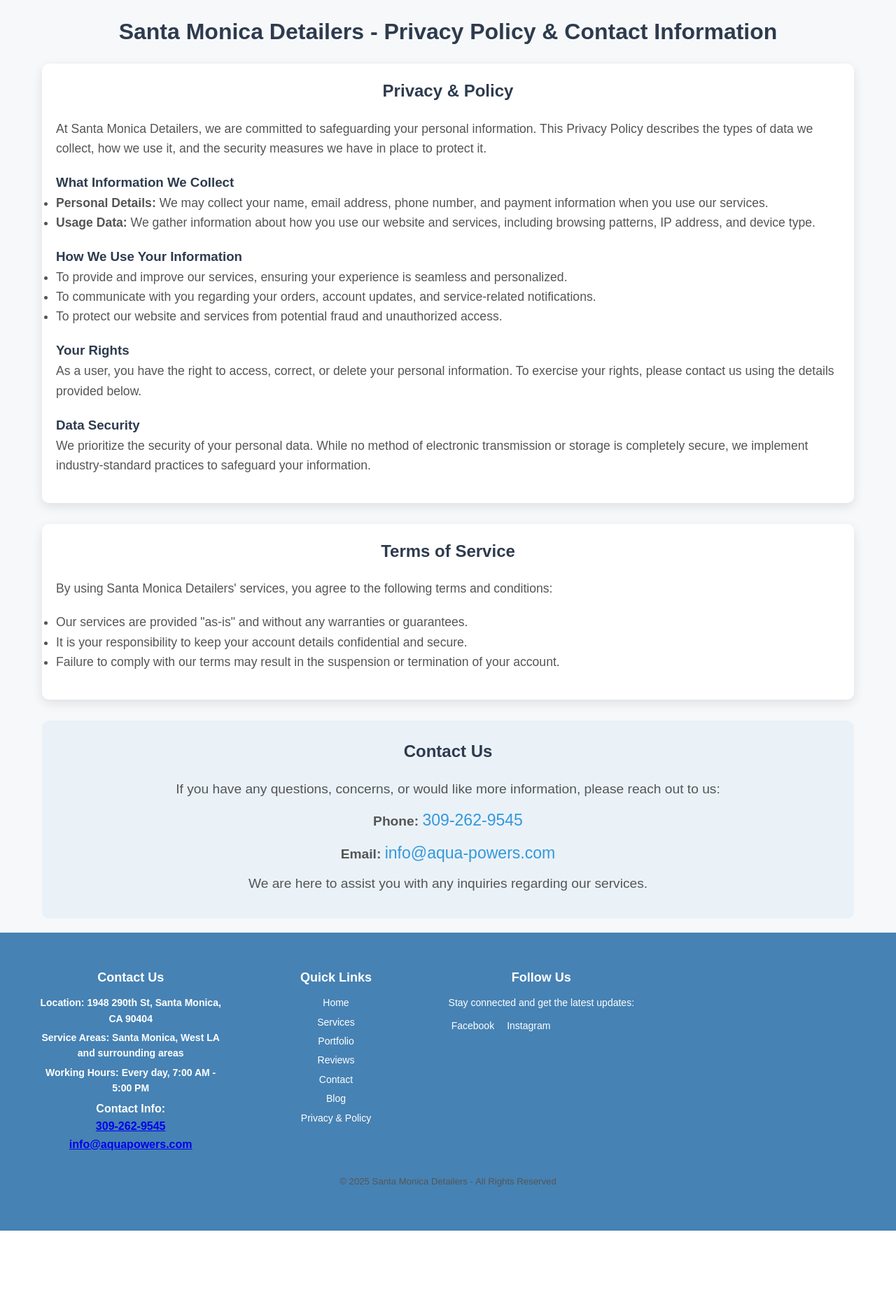
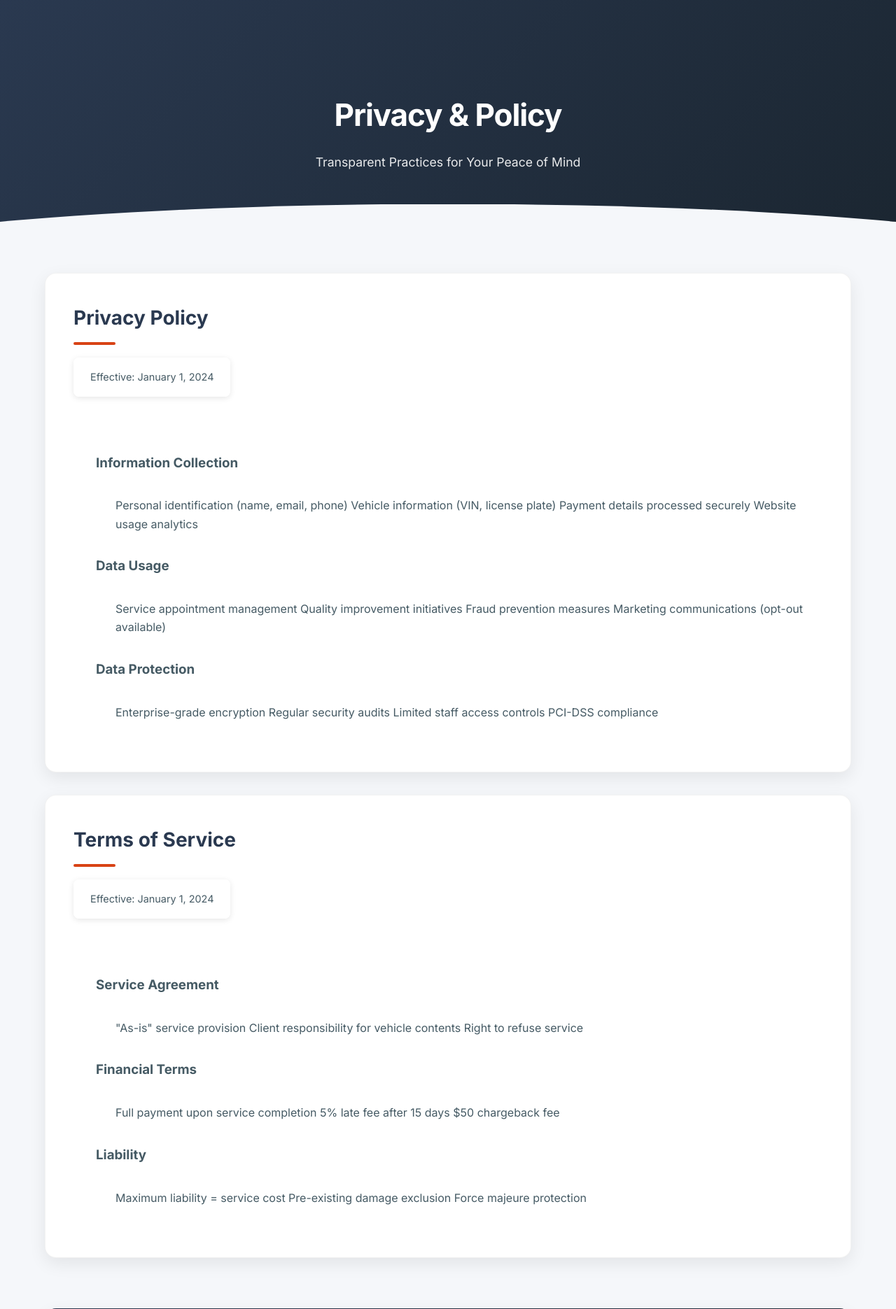
Before and after one commit to mirtazayev/santamonicadetailerscom, a FastAPI app: page /privacy-policy in a window 1280 px wide. Shown: the top 1871 px of the page at 70% size. Before the commit the page ends 1759 px from the top, so only its background shows below. Run offline with FastAPI, Linux system fonts and the light colour scheme; a map, chart or similar area stays blank; parts of the project's set-up code (start-up, migrations or seed data) failed here and were passed over; grey boxes are pictures that could not be loaded.

Commit message:
Update terms_policy.html

```diff
--- a/templates/terms_policy.html
+++ b/templates/terms_policy.html
@@ -3,264 +3,515 @@
 <head>
     <meta charset="UTF-8">
     <meta name="viewport" content="width=device-width, initial-scale=1.0">
-    <title>Privacy Policy & Contact Information</title>
-    <link rel="stylesheet" href="/static/style.css">
-    <!-- Google tag (gtag.js) -->
+    <title>Privacy Policy - Santa Monica Detailers</title>
+    <link href="https://fonts.googleapis.com/css2?family=Inter:wght@400;500;700&display=swap" rel="stylesheet">
+    <link rel="stylesheet" href="https://cdnjs.cloudflare.com/ajax/libs/font-awesome/6.0.0-beta3/css/all.min.css">
+
+    <!-- SEO Meta Tags -->
+    <meta name="description" content="Santa Monica Detailers' comprehensive privacy policy and terms of service">
+    <meta name="keywords" content="car detailing privacy, auto care policy, Santa Monica data protection">
+    <meta name="author" content="Santa Monica Detailers">
+
+    <!-- Google Analytics -->
     <script async src="https://www.googletagmanager.com/gtag/js?id=AW-16828417802"></script>
     <script>
         window.dataLayer = window.dataLayer || [];
+        function gtag(){dataLayer.push(arguments);}
+        gtag('js', new Date());
+        gtag('config', 'AW-16828417802');
+    </script>
 
-        function gtag() {
-            dataLayer.push(arguments);
+    <style>
+        :root {
+            --primary: #2A3950;
+            --secondary: #D84315;
+            --accent: #0288D1;
+            --text: #455A64;
+            --light: #F5F7FA;
+            --radius: 16px;
+            --shadow: 0 8px 24px rgba(0,0,0,0.08);
         }
 
-        gtag('js', new Date());
-
-        gtag('config', 'AW-16828417802');
-    </script>
-    <meta name="description"
-          content="Santa Monica Detailers offers premium car detailing services including interior and exterior cleaning, paint protection, and ceramic coating in Santa Monica, CA.">
-    <meta name="keywords"
-          content="car detailing, Santa Monica, auto detailing, exterior cleaning, interior cleaning, paint protection, ceramic coating">
-    <meta name="author" content="Santa Monica Detailers">
-    <meta name="robots" content="index, follow">
-
-    <!-- Open Graph Meta Tags -->
-    <meta property="og:type" content="website">
-    <meta property="og:title" content="Santa Monica Detailers - Professional Car Detailing">
-    <meta property="og:description"
-          content="Premium car detailing services including interior and exterior cleaning, paint protection, and ceramic coating. Located in Santa Monica, CA.">
-    <meta property="og:url" content="https://www.santamonicadetailers.com">
-    <meta property="og:image" content="https://www.santamonicadetailers.com/static/logo.png">
-    <meta property="og:site_name" content="Santa Monica Detailers">
-    <meta property="og:locale" content="en_US">
-    <!-- Canonical Tag -->
-    <link rel="canonical" href="https://www.santamonicadetailers.com">
-    <script type="application/ld+json">
-        {
-            "@context": "https://schema.org",
-            "@type": "CarRepair",
-            "name": "Santa Monica Detailers",
-            "description": "Santa Monica Detailers provides premium car detailing services including interior and exterior cleaning, paint protection, and ceramic coating.",
-            "logo": "https://www.santamonicadetailers.com/static/logo.png",
-            "url": "https://www.santamonicadetailers.com",
-            "telephone": "+1 (262) 309-9545",
-            "address": {
-                "@type": "PostalAddress",
-                "streetAddress": "1948 20th St",
-                "addressLocality": "Santa Monica",
-                "addressRegion": "CA",
-                "postalCode": "90404",
-                "addressCountry": "US"
-            },
-            "sameAs": [
-                "https://www.facebook.com/santamonicadetailers",
-                "https://twitter.com/santamonicadetailers",
-                "https://www.instagram.com/santamonicadetailers"
-            ]
-        }
-    </script>
-    <style>
-        /* Global Styles */
-        body {
-            font-family: 'Arial', sans-serif;
-            background-color: #f7f8fa;
-            color: #333;
+        * {
             margin: 0;
             padding: 0;
-            line-height: 1.6;
+            box-sizing: border-box;
         }
 
-        .container {
-            width: 100%;
-            max-width: 1200px;
-            margin: 0 auto;
-            padding: 20px;
+        body {
+            font-family: 'Inter', system-ui, sans-serif;
+            line-height: 1.65;
+            color: var(--text);
+            background: var(--light);
         }
 
-        h1, h2 {
-            color: #2e3b4e;
-            margin-bottom: 20px;
+        /* Header Section */
+        .policy-header {
+            background: linear-gradient(135deg, var(--primary) 0%, #1B2631 100%);
+            color: white;
+            padding: 8rem 1rem 6rem;
+            margin-bottom: 3rem;
+            position: relative;
+            overflow: hidden;
             text-align: center;
         }
 
-        p, ul {
-            color: #555;
-            font-size: 1.1em;
-            margin-bottom: 20px;
+        .policy-header::after {
+            content: '';
+            position: absolute;
+            bottom: -50px;
+            left: 0;
+            width: 100%;
+            height: 100px;
+            background: var(--light);
+            clip-path: ellipse(75% 100% at 50% 100%);
         }
 
-        /* Section Styles */
-        .section {
-            background-color: #fff;
-            padding: 20px;
-            border-radius: 10px;
-            box-shadow: 0 5px 15px rgba(0, 0, 0, 0.1);
-            margin-bottom: 30px;
+        .policy-header h1 {
+            font-size: 2.75rem;
+            font-weight: 700;
+            letter-spacing: -0.025em;
+            max-width: 800px;
+            margin: 0 auto 1rem;
         }
 
-        .section h3 {
-            color: #2e3b4e;
-            margin-top: 15px;
+        .policy-header p {
+            font-size: 1.1rem;
+            opacity: 0.9;
+            max-width: 600px;
+            margin: 0 auto;
         }
 
-        .section a {
-            color: #3498db;
-            text-decoration: none;
+        /* Main Content Grid */
+        .container {
+            max-width: 1200px;
+            margin: 0 auto;
+            padding: 0 1.5rem;
         }
 
-        /* Contact Info Section */
-        .contact-info {
-            background-color: #eaf2f8;
-            padding: 25px;
-            border-radius: 10px;
-            text-align: center;
+        .content-grid {
+            display: grid;
+            gap: 2.5rem;
+            grid-template-columns: 1fr;
         }
 
-        .contact-info p {
-            font-size: 1.2em;
-            margin-bottom: 10px;
+        /* Policy Cards */
+        .policy-card {
+            background: white;
+            border-radius: var(--radius);
+            padding: 2.5rem;
+            box-shadow: var(--shadow);
+            margin-bottom: 2rem;
+            border: 1px solid rgba(0,0,0,0.05);
+            transition: transform 0.3s cubic-bezier(0.4,0,0.2,1);
+        }
+
+        .policy-card:hover {
+            transform: translateY(-8px);
+        }
+
+        h2 {
+            color: var(--primary);
+            font-size: 1.75rem;
+            font-weight: 700;
+            margin: 0 0 2rem;
+            position: relative;
+            padding-bottom: 1rem;
+        }
+
+        h2::after {
+            content: '';
+            position: absolute;
+            bottom: 0;
+            left: 0;
+            width: 60px;
+            height: 4px;
+            background: var(--secondary);
+            border-radius: 2px;
+        }
+
+        /* Content Styling */
+        .effective-date {
+            background: rgba(255,255,255,0.9);
+            padding: 1rem 1.5rem;
+            border-radius: 8px;
+            display: inline-block;
+            margin: -2rem auto 3rem;
+            box-shadow: 0 2px 8px rgba(0,0,0,0.1);
+            font-size: 0.9rem;
+            color: var(--text);
+        }
+
+        .policy-hierarchy {
+            margin: 2rem 0;
+        }
+
+        ol {
+            counter-reset: section;
+            padding-left: 2rem;
+        }
+
+        .policy-hierarchy li {
+            margin-bottom: 2rem;
+            position: relative;
+            list-style: none;
+        }
+
+        .policy-hierarchy li::before {
+            content: counters(section, ".") " ";
+            counter-increment: section;
+            position: absolute;
+            left: -2.5rem;
+            font-weight: 700;
+            color: var(--primary);
+            font-size: 1.1rem;
+        }
+
+        ul {
+            padding-left: 1.75rem;
+            margin: 2rem 0;
+        }
+
+        li {
+            margin-bottom: 1.25rem;
+            padding-left: 2rem;
+            position: relative;
+            line-height: 1.8;
+        }
+
+        li::before {
+            content: '';
+            position: absolute;
+            left: 0;
+            top: 0.65em;
+            width: 12px;
+            height: 12px;
+            background: var(--accent);
+            border-radius: 2px;
+            transform: rotate(45deg);
+        }
+
+        /* Contact Card */
+        .contact-card {
+            background: linear-gradient(135deg, var(--primary) 0%, #1B2631 100%);
+            color: white;
+            border-radius: var(--radius);
+            padding: 2.5rem;
+            box-shadow: var(--shadow);
+            position: sticky;
+            top: 2rem;
+        }
+
+        .contact-info {
+            display: grid;
+            gap: 1.5rem;
         }
 
         .contact-info a {
-            color: #3498db;
-            font-size: 1.2em;
+            display: flex;
+            align-items: center;
+            gap: 1rem;
+            padding: 1rem;
+            background: rgba(255,255,255,0.05);
+            border-radius: 8px;
+            color: white;
             text-decoration: none;
+            transition: background 0.3s ease;
         }
 
         .contact-info a:hover {
-            text-decoration: underline;
+            background: rgba(255,255,255,0.1);
+        }
+
+        /* Footer Section */
+        footer {
+            background: var(--primary);
+            color: white;
+            margin-top: 6rem;
+            padding: 4rem 1rem 2rem;
+        }
+
+        .footer-grid {
+            display: grid;
+            gap: 3rem;
+            grid-template-columns: repeat(auto-fit, minmax(250px, 1fr));
+            max-width: 1200px;
+            margin: 0 auto;
+        }
+
+        .footer-section h3 {
+            color: white;
+            font-size: 1.2rem;
+            margin-bottom: 1.5rem;
+        }
+
+        .footer-section ul {
+            list-style: none;
+            padding: 0;
+        }
+
+        .footer-section a {
+            color: rgba(255,255,255,0.9);
+            text-decoration: none;
+            display: block;
+            padding: 0.5rem 0;
+            transition: color 0.2s ease;
+        }
+
+        .footer-section a:hover {
+            color: white;
+        }
+
+        .social-links {
+            display: flex;
+            gap: 1.5rem;
+            justify-content: center;
+            margin-top: 2rem;
+        }
+
+        .social-links a {
+            font-size: 1.5rem;
+            padding: 1rem;
+            border-radius: 50%;
+            background: rgba(255,255,255,0.1);
+            width: 50px;
+            height: 50px;
+            display: flex;
+            align-items: center;
+            justify-content: center;
+            transition: background 0.3s ease;
+        }
+
+        .footer-bottom {
+            text-align: center;
+            margin-top: 3rem;
+            padding-top: 2rem;
+            border-top: 1px solid rgba(255,255,255,0.1);
         }
 
         /* Responsive Design */
         @media (max-width: 768px) {
-            h1, h2 {
-                font-size: 1.8em;
+            .policy-header {
+                padding: 6rem 1rem 4rem;
             }
 
-            .section {
-                padding: 15px;
+            .policy-header h1 {
+                font-size: 2.25rem;
             }
 
-            .contact-info p {
-                font-size: 1em;
+            .content-grid {
+                grid-template-columns: 1fr;
+            }
+
+            .contact-card {
+                position: static;
+                margin-top: 2rem;
+            }
+
+            .policy-card {
+                padding: 1.5rem;
+            }
+        }
+
+        @media (max-width: 480px) {
+            .policy-header h1 {
+                font-size: 2rem;
+            }
+
+            li {
+                padding-left: 1.5rem;
             }
         }
     </style>
 </head>
 <body>
+    <header class="policy-header">
+        <h1>Privacy & Policy</h1>
+        <p>Transparent Practices for Your Peace of Mind</p>
+    </header>
 
-<div class="container">
-    <h1>Santa Monica Detailers - Privacy Policy & Contact Information</h1>
+    <main class="container">
+        <div class="content-grid">
+            <!-- Left Column -->
+            <div>
+                <!-- Privacy Policy Card -->
+                <section class="policy-card">
+                    <h2>Privacy Policy</h2>
+                    <div class="effective-date">Effective: January 1, 2024</div>
 
-    <!-- Privacy Policy Section -->
-    <div class="section">
-        <h2>Privacy & Policy</h2>
-        <p>At Santa Monica Detailers, we are committed to safeguarding your personal information. This Privacy Policy
-            describes the
-            types of data we collect, how we use it, and the security measures we have in place to protect it.</p>
+                    <div class="policy-hierarchy">
+                        <ol>
 
-        <h3>What Information We Collect</h3>
+                                <h3>Information Collection</h3>
                                 <ul>
-            <li><strong>Personal Details:</strong> We may collect your name, email address, phone number, and payment
-                information when you use our services.
-            </li>
-            <li><strong>Usage Data:</strong> We gather information about how you use our website and services, including
-                browsing patterns, IP address, and device type.
-            </li>
+                                    Personal identification (name, email, phone)
+                                    Vehicle information (VIN, license plate)
+                                    Payment details processed securely
+                                    Website usage analytics
                                 </ul>
 
-        <h3>How We Use Your Information</h3>
+
+
+                                <h3>Data Usage</h3>
                                 <ul>
-            <li>To provide and improve our services, ensuring your experience is seamless and personalized.</li>
-            <li>To communicate with you regarding your orders, account updates, and service-related notifications.</li>
-            <li>To protect our website and services from potential fraud and unauthorized access.</li>
+                                    Service appointment management
+                                    Quality improvement initiatives
+                                    Fraud prevention measures
+                                    Marketing communications (opt-out available)
                                 </ul>
 
-        <h3>Your Rights</h3>
-        <p>As a user, you have the right to access, correct, or delete your personal information. To exercise your
-            rights, please contact us using the details provided below.</p>
 
-        <h3>Data Security</h3>
-        <p>We prioritize the security of your personal data. While no method of electronic transmission or storage is
-            completely secure, we implement industry-standard practices to safeguard your information.</p>
+
+                                <h3>Data Protection</h3>
+                                <ul>
+                                    Enterprise-grade encryption
+                                    Regular security audits
+                                    Limited staff access controls
+                                    PCI-DSS compliance
+                                </ul>
+
+                        </ol>
+                    </div>
+                </section>
+
+                <!-- Terms of Service Card -->
+                <section class="policy-card">
+                    <h2>Terms of Service</h2>
+                    <div class="effective-date">Effective: January 1, 2024</div>
+
+                    <div class="policy-hierarchy">
+                        <ol>
+
+                                <h3>Service Agreement</h3>
+                                <ul>
+                                    "As-is" service provision
+                                    Client responsibility for vehicle contents
+                                    Right to refuse service
+                                </ul>
+
+
+
+                                <h3>Financial Terms</h3>
+                                <ul>
+                                    Full payment upon service completion
+                                    5% late fee after 15 days
+                                    $50 chargeback fee
+                                </ul>
+
+
+
+                                <h3>Liability</h3>
+                                <ul>
+                                    Maximum liability = service cost
+                                    Pre-existing damage exclusion
+                                    Force majeure protection
+                                </ul>
+
+                        </ol>
+                    </div>
+                </section>
             </div>
 
-    <!-- Terms of Service Section -->
-    <div class="section">
-        <h2>Terms of Service</h2>
-        <p>By using Santa Monica Detailers' services, you agree to the following terms and conditions:</p>
+            <!-- Right Column -->
+            <aside class="contact-card">
+                <div class="contact-info">
+                    <a href="tel:+13102629545">
+                        <i class="fas fa-phone"></i>
+                        (310) 262-9545
+                    </a>
+                    <a href="mailto:info@santamonicadetailers.com">
+                        <i class="fas fa-envelope"></i>
+                        Email Support
+                    </a>
+                    <div>
+                        <i class="fas fa-map-marker-alt"></i>
+                        <p>1948 20th St<br>Santa Monica, CA 90404</p>
+                    </div>
+                    <div>
+                        <i class="fas fa-clock"></i>
+                        <p>Mon-Sun: 7AM - 5PM</p>
+                    </div>
+                </div>
+            </aside>
+        </div>
+    </main>
+
+    <!-- Footer Section -->
+    <footer>
+        <div class="container">
+            <div class="footer-grid">
+                <div class="footer-section">
+                    <h3>Services</h3>
                     <ul>
-            <li>Our services are provided "as-is" and without any warranties or guarantees.</li>
-            <li>It is your responsibility to keep your account details confidential and secure.</li>
-            <li>Failure to comply with our terms may result in the suspension or termination of your account.</li>
+                        <a href="/services">Exterior Detailing</a>
+                        <a href="/services">Interior Cleaning</a>
+                        <a href="/services">Ceramic Coating</a>
                     </ul>
                 </div>
 
-    <!-- Contact Info Section -->
-    <div class="contact-info">
-        <h2>Contact Us</h2>
-        <p>If you have any questions, concerns, or would like more information, please reach out to us:</p>
-        <p><strong>Phone:</strong> <a href="tel:+13092629545">309-262-9545</a></p>
-        <p><strong>Email:</strong> <a href="mailto:info@aqua-powers.com">info@aqua-powers.com</a></p>
-        <p>We are here to assist you with any inquiries regarding our services.</p>
-    </div>
-</div>
-<footer>
-    <div class="footer-container">
-        <!-- Map Section (Left side) -->
-        <div class="map-section">
-            <!-- Google Map Embed with Responsive Wrapper -->
-            <div class="map-wrapper">
-                <iframe src="https://www.google.com/maps/embed?pb=!1m18!1m12!1m3!1d3306.902273659348!2d-118.47383262361738!3d34.02071937316887!2m3!1f0!2f0!3f0!3m2!1i1024!2i768!4f13.1!3m3!1m2!1s0x80c2bb24d0557adf%3A0xc484140725594251!2s1948%2020th%20St%2C%20Santa%20Monica%2C%20CA%2090404!5e0!3m2!1sen!2sus!4v1737543242976!5m2!1sen!2sus"
-                        width="100%" height="450" style="border:0;" allowfullscreen="" loading="lazy"
-                        referrerpolicy="no-referrer-when-downgrade"></iframe>
-            </div>
-        </div>
-
-        <!-- Contact Info Section -->
                 <div class="footer-section">
-            <h3>Contact Us</h3>
-            <p><strong>Location: 1948 290th St, Santa Monica, CA 90404</strong></p>
-            <p><strong>Service Areas: Santa Monica, West LA and surrounding areas</strong></p>
-            <p><strong>Working Hours: Every day, 7:00 AM - 5:00 PM</strong></p>
-            <h4>Contact Info: <br><a href="tel:+13092629545">309-262-9545</a></h4>
-            <h4><a href="mailto:info@aquapowers.com">info@aquapowers.com</a></h4>
-        </div>
-
-        <!-- Quick Links Section -->
-        <div class="footer-section">
-            <h3>Quick Links</h3>
+                    <h3>Company</h3>
                     <ul>
-                <li><a href="/">Home</a></li>
-                <li><a href="/services">Services</a></li>
-                <li><a href="/portfolio">Portfolio</a></li>
-                <li><a href="/reviews">Reviews</a></li>
-                <li><a href="/contact">Contact</a></li>
-                <li><a href="/blog">Blog</a></li>
-                <li><a href="/privacy-policy">Privacy & Policy</a></li>
+                        <a href="/about">About Us</a>
                     </ul>
                 </div>
 
-        <!-- Social Media Section -->
                 <div class="footer-section">
-            <h3>Follow Us</h3>
-            <p>Stay connected and get the latest updates:</p>
-            <ul class="social-links">
-                <li><a href="https://facebook.com/santamonicadetailers" target="_blank"><i class="fab fa-facebook"></i>
-                    Facebook</a></li>
-                <li><a href="https://www.instagram.com/santamonicadetailers" target="_blank"><i
-                        class="fab fa-instagram"></i>
-                    Instagram</a></li>
+                    <h3>Legal</h3>
+                    <ul>
+                        <a href="/privacy-policy">Privacy Policy</a>
+                        <a href="/insurance">Insurance</a>
                     </ul>
                 </div>
             </div>
 
+            <div class="social-links">
+                <a href="https://facebook.com/santamonicadetailers" target="_blank" rel="noopener">
+                    <i class="fab fa-facebook"></i>
+                </a>
+                <a href="https://instagram.com/santamonicadetailers" target="_blank" rel="noopener">
+                    <i class="fab fa-instagram"></i>
+                </a>
+                <a href="https://youtube.com/santamonicadetailers" target="_blank" rel="noopener">
+                    <i class="fab fa-youtube"></i>
+                </a>
+            </div>
+
             <div class="footer-bottom">
-        <p>&copy; 2025 Santa Monica Detailers - All Rights Reserved</p>
+                <p>&copy; <span id="current-year"></span> Santa Monica Detailers. All rights reserved.</p>
+            </div>
         </div>
     </footer>
 
-</footer>
+    <script>
+        // Dynamic Year Update
+        document.getElementById('current-year').textContent = new Date().getFullYear();
+
+        // Animate policy cards on scroll
+        document.querySelectorAll('.policy-card').forEach(card => {
+            card.style.opacity = '0';
+            card.style.transform = 'translateY(20px)';
+
+            const observer = new IntersectionObserver((entries) => {
+                entries.forEach(entry => {
+                    if(entry.isIntersecting) {
+                        card.style.transition = 'opacity 0.6s ease, transform 0.6s ease';
+                        card.style.opacity = '1';
+                        card.style.transform = 'translateY(0)';
+                    }
+                });
+            });
+
+            observer.observe(card);
+        });
+
+        // Print shortcut
+        document.addEventListener('keydown', (e) => {
+            if((e.ctrlKey || e.metaKey) && e.key === 'p') {
+                e.preventDefault();
+                window.print();
+            }
+        });
+    </script>
 </body>
 </html>
```
Lines whose indentation alone changed are shown as unchanged.
